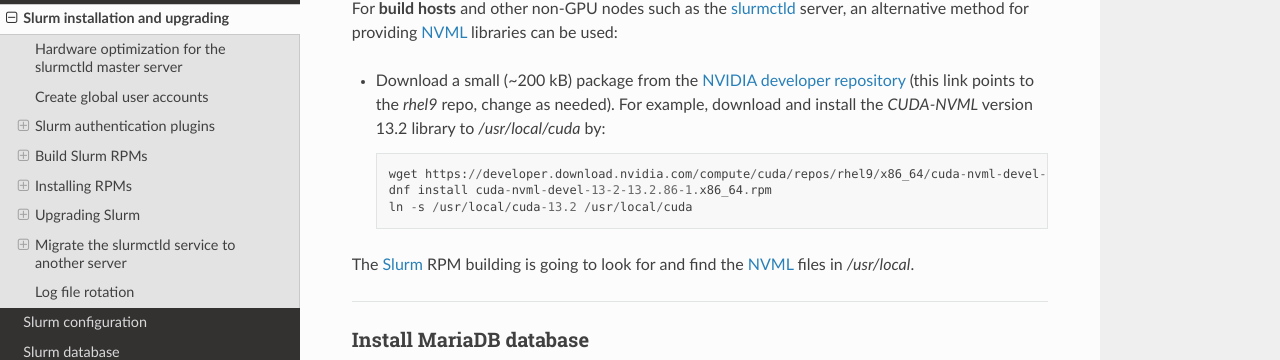
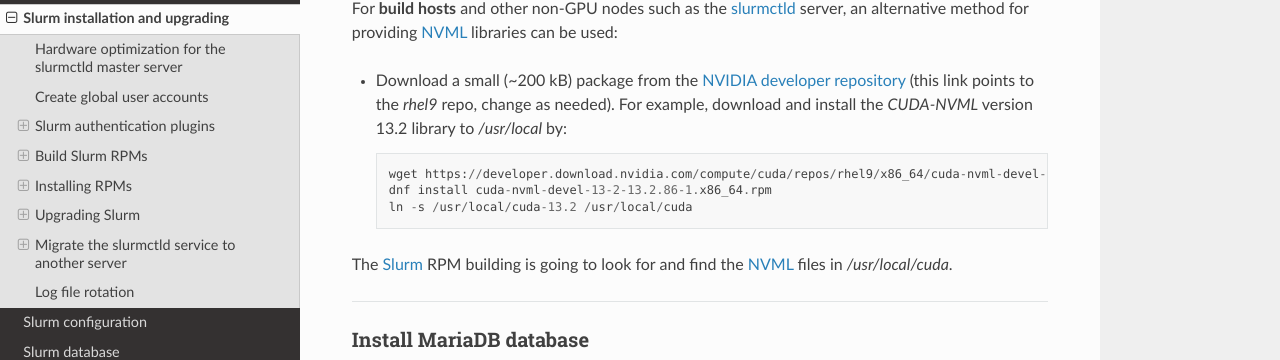
Before and after one commit to OleHolmNielsen/Niflheim_system, a Sphinx documentation site: the page built from docs/Slurm_installation.rst, in a window 1280 px wide and 900 px high, scrolled down 11925 px. Shown: the part 139-499 px from the top of the window. Built offline with Sphinx 7.4.7 and the Read the Docs theme 3.1.0, drawn with Linux system fonts in a browser that asks for light colours.

Commit message:
Minor fix

```diff
--- a/docs/Slurm_installation.rst
+++ b/docs/Slurm_installation.rst
@@ -552,13 +552,13 @@
 * Download a small (~200 kB) package from
   the `NVIDIA developer repository <https://developer.download.nvidia.com/compute/cuda/repos/rhel9/x86_64/>`_
   (this link points to the *rhel9* repo, change as needed).
-  For example, download and install the `CUDA-NVML` version 13.2 library to `/usr/local/cuda` by::
+  For example, download and install the `CUDA-NVML` version 13.2 library to `/usr/local` by::
 
     wget https://developer.download.nvidia.com/compute/cuda/repos/rhel9/x86_64/cuda-nvml-devel-13-2-13.2.86-1.x86_64.rpm
     dnf install cuda-nvml-devel-13-2-13.2.86-1.x86_64.rpm
     ln -s /usr/local/cuda-13.2 /usr/local/cuda
 
-The Slurm_ RPM building is going to look for and find the NVML_ files in `/usr/local`.
+The Slurm_ RPM building is going to look for and find the NVML_ files in `/usr/local/cuda`.
 
 .. _GRES: https://slurm.schedmd.com/gres.html
 .. _AutoDetect: https://slurm.schedmd.com/gres.html#AutoDetect
```
